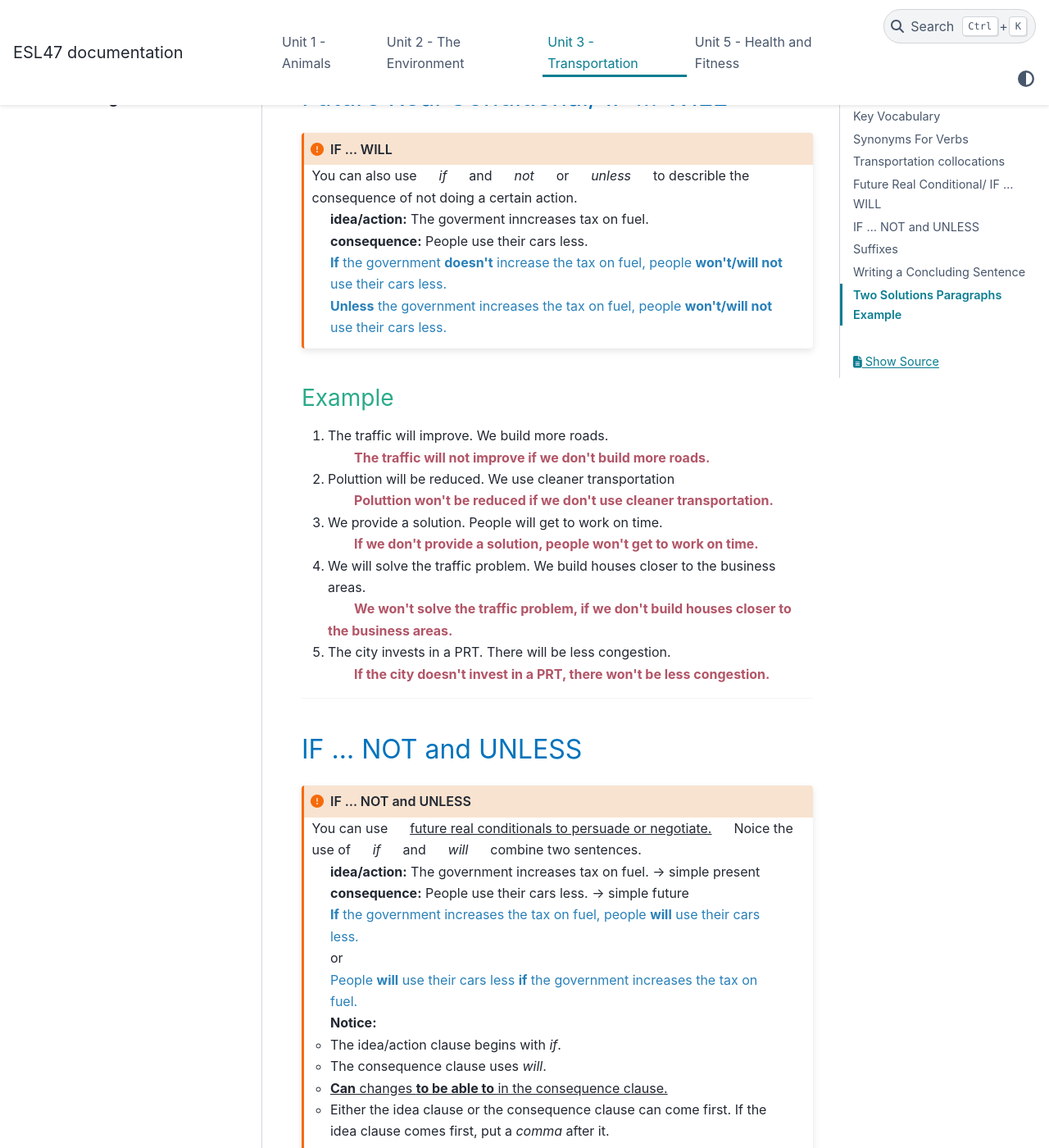
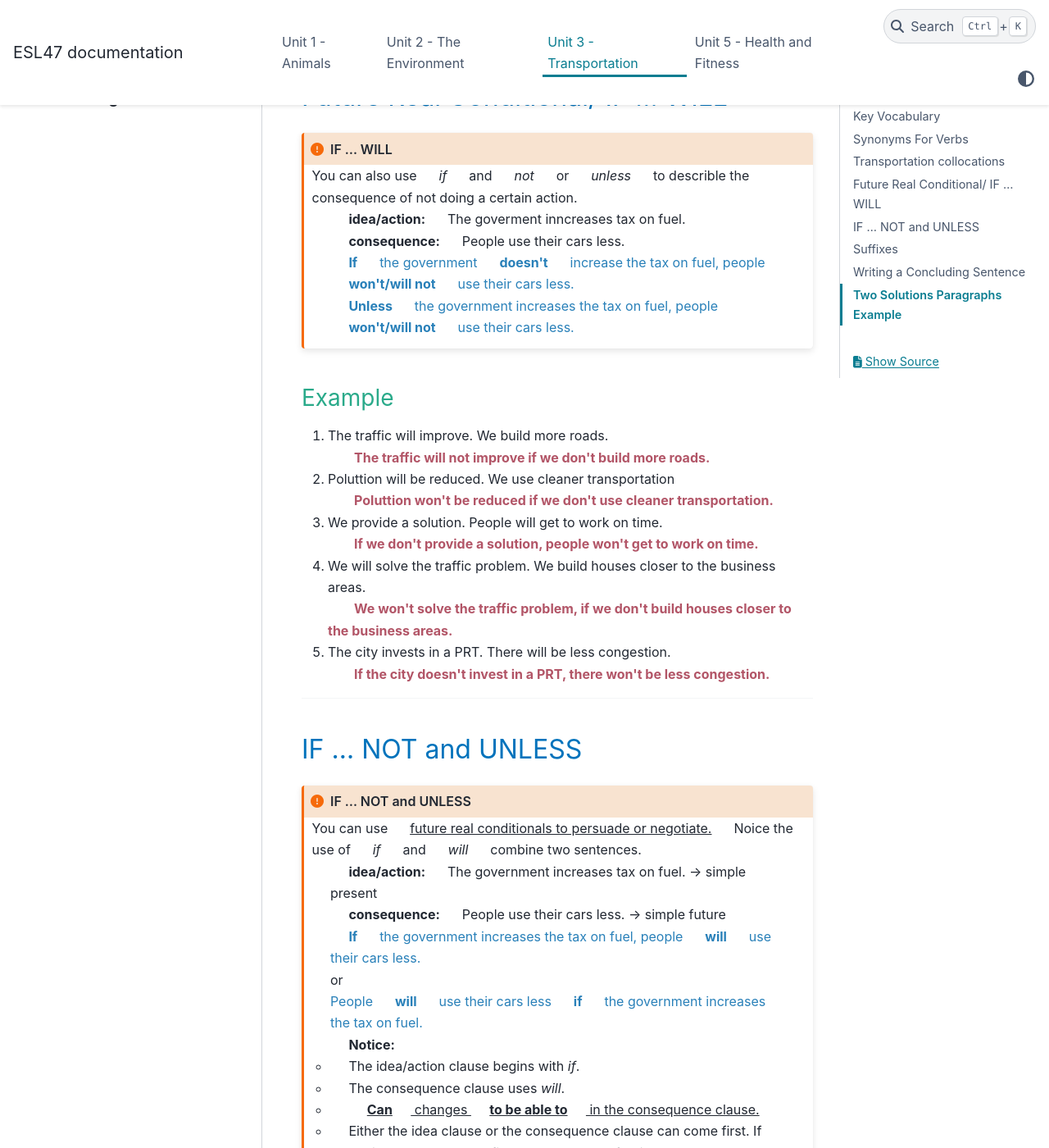
Before and after one commit to vpa24/ESL-47---Intermediate-Low-Integrated-Reading-Writing, a Sphinx documentation site: the page built from docs/source/unit3.md, in a window 1280 px wide and 1400 px high, scrolled down 4109 px. Shown: the whole window at 82% size. Built offline with Sphinx 7.4.7 and the PyData theme 0.15.4, drawn with Linux system fonts in a browser that asks for light colours.

Commit message:
improve .admonition

```diff
--- a/docs/source/_static/css/custom.css
+++ b/docs/source/_static/css/custom.css
@@ -102,8 +102,8 @@ h1 {
   padding-left: 2rem !important;
 }
 
-.admonition p.admonition-title ~ *,
-div.admonition p.admonition-title ~ * {
+.admonition p.admonition-title ~ * :not(i, ins),
+div.admonition p.admonition-title ~ *:not(i, ins) {
   margin-left: 0 !important;
   margin-right: 0 !important;
   padding-left: 1.4rem;
```
